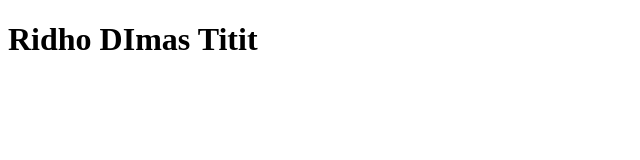
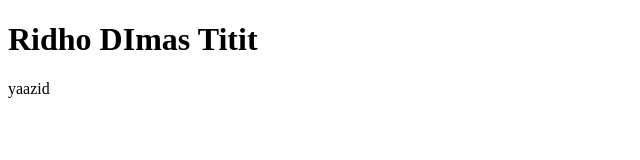
Before and after one commit to yazidid16/TITIT, a plain HTML site: page INDEX.HTML in a window 1280 px wide. Shown: the full height of the page, 0-640 px from the left. Drawn offline with Linux system fonts and the light colour scheme.

Commit message:
menambahkan paaga

```diff
--- a/INDEX.HTML
+++ b/INDEX.HTML
@@ -7,5 +7,6 @@
 </head>
 <body>
     <H1>Ridho DImas Titit</H1>
+    <p>yaazid</p>
 </body>
 </html>
```
